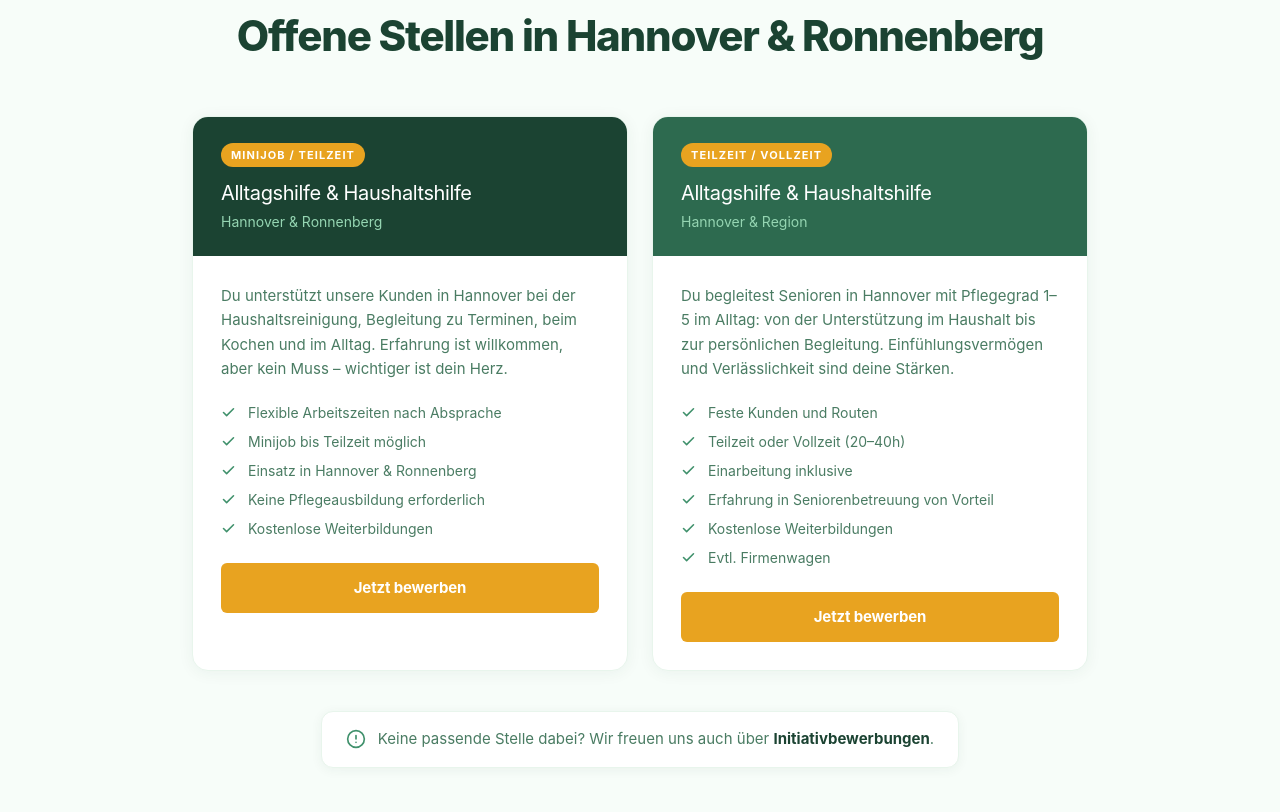
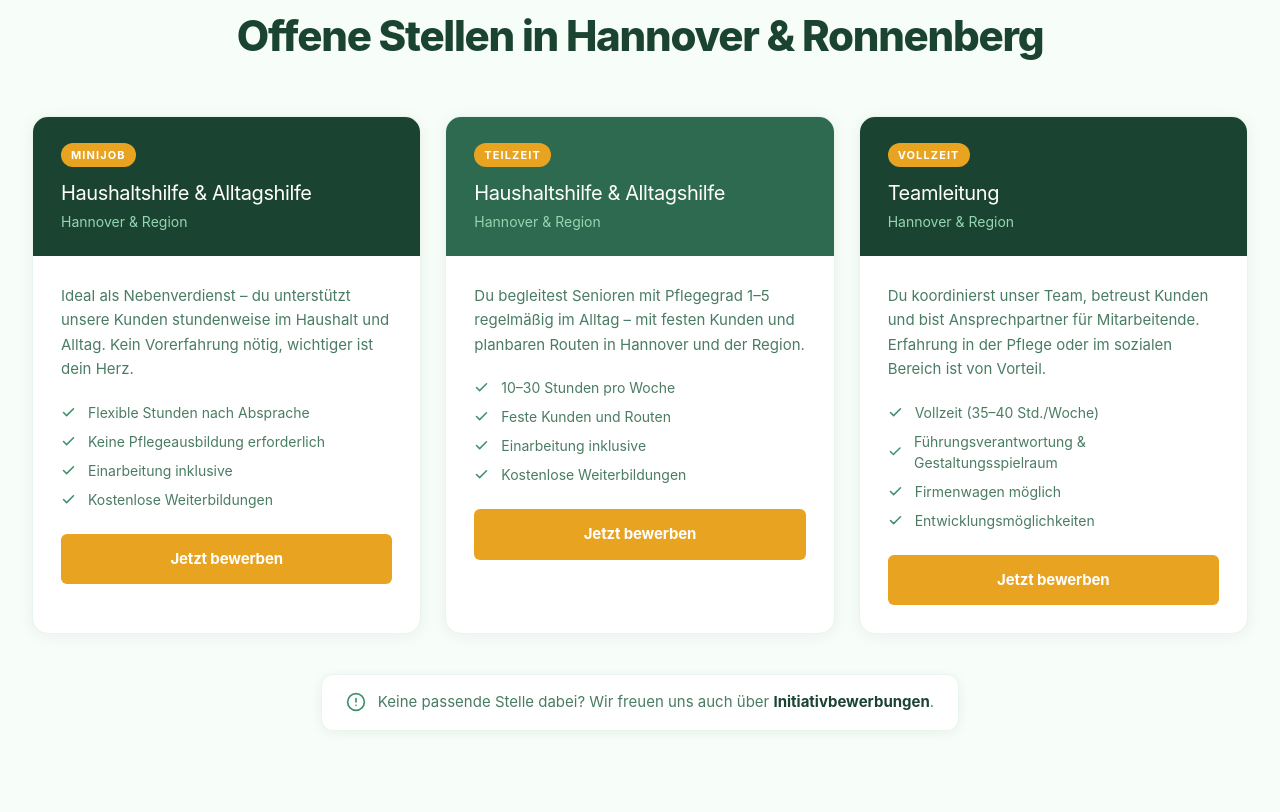
Before and after one commit to songvingo/Haushaltspartner.de, a plain HTML site: page karriere.html in a window 1280 px wide. Shown: the part 1511-2323 px from the top of the page. Drawn offline with Linux system fonts and the light colour scheme.

Commit message:
Split job listings into 3 cards: Minijob, Teilzeit, Vollzeit Teamleitung
Co-Authored-By: Claude Sonnet 4.6 <noreply@anthropic.com>

```diff
--- a/karriere.html
+++ b/karriere.html
@@ -266,35 +266,31 @@
       <h2 class="section-headline mt-1">Offene Stellen in Hannover &amp; Ronnenberg</h2>
     </div>
 
-    <div class="grid md:grid-cols-2 gap-6 max-w-4xl mx-auto">
+    <div class="grid md:grid-cols-3 gap-6 max-w-5xl mx-auto">
 
-      <!-- Stelle 1 -->
+      <!-- Stelle 1: Minijob -->
       <div class="job-card">
         <div style="background:#1b4332;padding:24px 28px;">
-          <span style="display:inline-block;background:#e8a320;color:#fff;font-size:11px;font-weight:700;letter-spacing:0.1em;text-transform:uppercase;padding:4px 10px;border-radius:100px;margin-bottom:12px;">Minijob / Teilzeit</span>
-          <h3 class="text-white font-800 text-xl" style="letter-spacing:-0.02em;">Alltagshilfe &amp; Haushaltshilfe</h3>
-          <p class="text-[#95d5b2] text-[14px] mt-1">Hannover &amp; Ronnenberg</p>
+          <span style="display:inline-block;background:#e8a320;color:#fff;font-size:11px;font-weight:700;letter-spacing:0.1em;text-transform:uppercase;padding:4px 10px;border-radius:100px;margin-bottom:12px;">Minijob</span>
+          <h3 class="text-white font-800 text-xl" style="letter-spacing:-0.02em;">Haushaltshilfe &amp; Alltagshilfe</h3>
+          <p class="text-[#95d5b2] text-[14px] mt-1">Hannover &amp; Region</p>
         </div>
         <div class="p-7">
           <p class="text-[#4a7c63] text-[15px] leading-relaxed mb-5">
-            Du unterstützt unsere Kunden in Hannover bei der Haushaltsreinigung, Begleitung zu Terminen, beim Kochen und im Alltag. Erfahrung ist willkommen, aber kein Muss – wichtiger ist dein Herz.
+            Ideal als Nebenverdienst – du unterstützt unsere Kunden stundenweise im Haushalt und Alltag. Kein Vorerfahrung nötig, wichtiger ist dein Herz.
           </p>
           <ul class="space-y-2 mb-6">
             <li class="flex items-center gap-3 text-[#4a7c63] text-[14px]">
               <svg width="15" height="15" viewBox="0 0 24 24" fill="none" stroke="#40916c" stroke-width="2.5" stroke-linecap="round" stroke-linejoin="round"><polyline points="20 6 9 17 4 12"/></svg>
-              Flexible Arbeitszeiten nach Absprache
-            </li>
-            <li class="flex items-center gap-3 text-[#4a7c63] text-[14px]">
-              <svg width="15" height="15" viewBox="0 0 24 24" fill="none" stroke="#40916c" stroke-width="2.5" stroke-linecap="round" stroke-linejoin="round"><polyline points="20 6 9 17 4 12"/></svg>
-              Minijob bis Teilzeit möglich
-            </li>
-            <li class="flex items-center gap-3 text-[#4a7c63] text-[14px]">
-              <svg width="15" height="15" viewBox="0 0 24 24" fill="none" stroke="#40916c" stroke-width="2.5" stroke-linecap="round" stroke-linejoin="round"><polyline points="20 6 9 17 4 12"/></svg>
-              Einsatz in Hannover &amp; Ronnenberg
+              Flexible Stunden nach Absprache
             </li>
             <li class="flex items-center gap-3 text-[#4a7c63] text-[14px]">
               <svg width="15" height="15" viewBox="0 0 24 24" fill="none" stroke="#40916c" stroke-width="2.5" stroke-linecap="round" stroke-linejoin="round"><polyline points="20 6 9 17 4 12"/></svg>
               Keine Pflegeausbildung erforderlich
+            </li>
+            <li class="flex items-center gap-3 text-[#4a7c63] text-[14px]">
+              <svg width="15" height="15" viewBox="0 0 24 24" fill="none" stroke="#40916c" stroke-width="2.5" stroke-linecap="round" stroke-linejoin="round"><polyline points="20 6 9 17 4 12"/></svg>
+              Einarbeitung inklusive
             </li>
             <li class="flex items-center gap-3 text-[#4a7c63] text-[14px]">
               <svg width="15" height="15" viewBox="0 0 24 24" fill="none" stroke="#40916c" stroke-width="2.5" stroke-linecap="round" stroke-linejoin="round"><polyline points="20 6 9 17 4 12"/></svg>
@@ -305,25 +301,25 @@
         </div>
       </div>
 
-      <!-- Stelle 2 -->
+      <!-- Stelle 2: Teilzeit -->
       <div class="job-card">
         <div style="background:#2d6a4f;padding:24px 28px;">
-          <span style="display:inline-block;background:#e8a320;color:#fff;font-size:11px;font-weight:700;letter-spacing:0.1em;text-transform:uppercase;padding:4px 10px;border-radius:100px;margin-bottom:12px;">Teilzeit / Vollzeit</span>
-          <h3 class="text-white font-800 text-xl" style="letter-spacing:-0.02em;">Alltagshilfe &amp; Haushaltshilfe</h3>
+          <span style="display:inline-block;background:#e8a320;color:#fff;font-size:11px;font-weight:700;letter-spacing:0.1em;text-transform:uppercase;padding:4px 10px;border-radius:100px;margin-bottom:12px;">Teilzeit</span>
+          <h3 class="text-white font-800 text-xl" style="letter-spacing:-0.02em;">Haushaltshilfe &amp; Alltagshilfe</h3>
           <p class="text-[#95d5b2] text-[14px] mt-1">Hannover &amp; Region</p>
         </div>
         <div class="p-7">
           <p class="text-[#4a7c63] text-[15px] leading-relaxed mb-5">
-            Du begleitest Senioren in Hannover mit Pflegegrad 1–5 im Alltag: von der Unterstützung im Haushalt bis zur persönlichen Begleitung. Einfühlungsvermögen und Verlässlichkeit sind deine Stärken.
+            Du begleitest Senioren mit Pflegegrad 1–5 regelmäßig im Alltag – mit festen Kunden und planbaren Routen in Hannover und der Region.
           </p>
           <ul class="space-y-2 mb-6">
             <li class="flex items-center gap-3 text-[#4a7c63] text-[14px]">
               <svg width="15" height="15" viewBox="0 0 24 24" fill="none" stroke="#40916c" stroke-width="2.5" stroke-linecap="round" stroke-linejoin="round"><polyline points="20 6 9 17 4 12"/></svg>
-              Feste Kunden und Routen
+              10–30 Stunden pro Woche
             </li>
             <li class="flex items-center gap-3 text-[#4a7c63] text-[14px]">
               <svg width="15" height="15" viewBox="0 0 24 24" fill="none" stroke="#40916c" stroke-width="2.5" stroke-linecap="round" stroke-linejoin="round"><polyline points="20 6 9 17 4 12"/></svg>
-              Teilzeit oder Vollzeit (20–40h)
+              Feste Kunden und Routen
             </li>
             <li class="flex items-center gap-3 text-[#4a7c63] text-[14px]">
               <svg width="15" height="15" viewBox="0 0 24 24" fill="none" stroke="#40916c" stroke-width="2.5" stroke-linecap="round" stroke-linejoin="round"><polyline points="20 6 9 17 4 12"/></svg>
@@ -331,15 +327,40 @@
             </li>
             <li class="flex items-center gap-3 text-[#4a7c63] text-[14px]">
               <svg width="15" height="15" viewBox="0 0 24 24" fill="none" stroke="#40916c" stroke-width="2.5" stroke-linecap="round" stroke-linejoin="round"><polyline points="20 6 9 17 4 12"/></svg>
-              Erfahrung in Seniorenbetreuung von Vorteil
+              Kostenlose Weiterbildungen
+            </li>
+          </ul>
+          <a href="#bewerben" class="btn-gold w-full justify-center" style="font-size:15px;">Jetzt bewerben</a>
+        </div>
+      </div>
+
+      <!-- Stelle 3: Vollzeit Teamleitung -->
+      <div class="job-card">
+        <div style="background:#1b4332;padding:24px 28px;">
+          <span style="display:inline-block;background:#e8a320;color:#fff;font-size:11px;font-weight:700;letter-spacing:0.1em;text-transform:uppercase;padding:4px 10px;border-radius:100px;margin-bottom:12px;">Vollzeit</span>
+          <h3 class="text-white font-800 text-xl" style="letter-spacing:-0.02em;">Teamleitung</h3>
+          <p class="text-[#95d5b2] text-[14px] mt-1">Hannover &amp; Region</p>
+        </div>
+        <div class="p-7">
+          <p class="text-[#4a7c63] text-[15px] leading-relaxed mb-5">
+            Du koordinierst unser Team, betreust Kunden und bist Ansprechpartner für Mitarbeitende. Erfahrung in der Pflege oder im sozialen Bereich ist von Vorteil.
+          </p>
+          <ul class="space-y-2 mb-6">
+            <li class="flex items-center gap-3 text-[#4a7c63] text-[14px]">
+              <svg width="15" height="15" viewBox="0 0 24 24" fill="none" stroke="#40916c" stroke-width="2.5" stroke-linecap="round" stroke-linejoin="round"><polyline points="20 6 9 17 4 12"/></svg>
+              Vollzeit (35–40 Std./Woche)
             </li>
             <li class="flex items-center gap-3 text-[#4a7c63] text-[14px]">
               <svg width="15" height="15" viewBox="0 0 24 24" fill="none" stroke="#40916c" stroke-width="2.5" stroke-linecap="round" stroke-linejoin="round"><polyline points="20 6 9 17 4 12"/></svg>
-              Kostenlose Weiterbildungen
+              Führungsverantwortung &amp; Gestaltungsspielraum
             </li>
             <li class="flex items-center gap-3 text-[#4a7c63] text-[14px]">
               <svg width="15" height="15" viewBox="0 0 24 24" fill="none" stroke="#40916c" stroke-width="2.5" stroke-linecap="round" stroke-linejoin="round"><polyline points="20 6 9 17 4 12"/></svg>
-              Evtl. Firmenwagen
+              Firmenwagen möglich
+            </li>
+            <li class="flex items-center gap-3 text-[#4a7c63] text-[14px]">
+              <svg width="15" height="15" viewBox="0 0 24 24" fill="none" stroke="#40916c" stroke-width="2.5" stroke-linecap="round" stroke-linejoin="round"><polyline points="20 6 9 17 4 12"/></svg>
+              Entwicklungsmöglichkeiten
             </li>
           </ul>
           <a href="#bewerben" class="btn-gold w-full justify-center" style="font-size:15px;">Jetzt bewerben</a>
@@ -408,8 +429,9 @@
         <label for="stelle" class="block text-[#2d6a4f] text-[13px] font-700 mb-1.5 uppercase tracking-widest">Gewünschte Stelle *</label>
         <select id="stelle" name="stelle" class="form-input" style="appearance:none;-webkit-appearance:none;cursor:pointer;" required>
           <option value="">Bitte wählen...</option>
-          <option>Haushaltshilfe & Alltagsbegleitung (Minijob/Teilzeit)</option>
-          <option>Seniorenhilfe & Alltagsassistenz (Teilzeit/Vollzeit)</option>
+          <option>Minijob – Haushaltshilfe & Alltagshilfe</option>
+          <option>Teilzeit – Haushaltshilfe & Alltagshilfe</option>
+          <option>Vollzeit – Teamleitung</option>
           <option>Initiativbewerbung</option>
         </select>
       </div>
```
